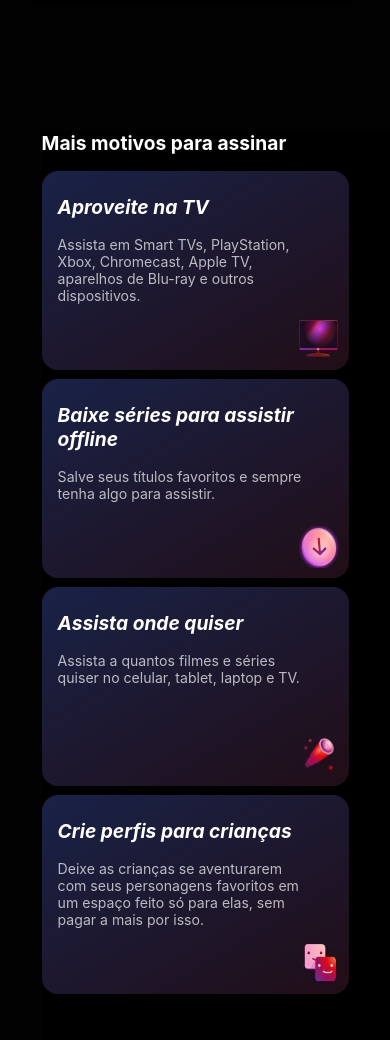
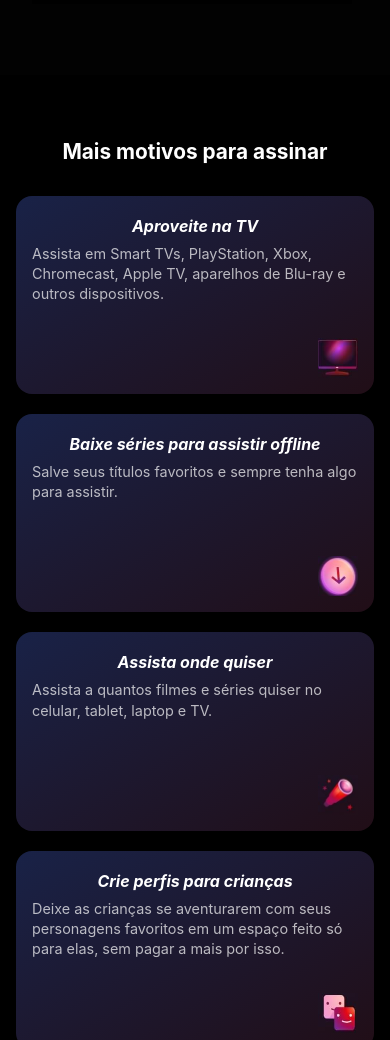
Before and after one commit to ttmzz/clone_netflix, a website: page src/index.html in a window 390 px wide. Shown: the part 1735-2775 px from the top of the page. Drawn offline with nearby package versions, Linux system fonts and the light colour scheme; files that its build step writes are made by us from their sources; a web font is replaced by a local one.

Commit message:
Update _plataformas.scss

```diff
--- a/src/styles/_plataformas.scss
+++ b/src/styles/_plataformas.scss
@@ -2,78 +2,75 @@
 
 .plataformas {
   background-color: variaveis.$corDeFundoPrincipal;
-  height: clamp(22rem, 40vh, 25.75rem);
-  width: clamp(19rem, 90vw, 80rem);
-  margin-top: 3.5rem;
-  margin-left: clamp(1rem, 8vw, 7.875rem);
-
-  @media (max-width: 640px) {
-    height: auto;
-    margin-left: 2.6rem;
-  }
+  padding: 4rem 1rem;
+  display: flex;
+  justify-content: center;
 
   &__container {
+    width: 100%;
+    max-width: 1280px;
     color: variaveis.$corDotextoPrincipal;
-    height: 100%;
-    width: 100%;
-    margin-bottom: clamp(2rem, 6vh, 3.75rem);
-
-    @media (max-width: 640px) {
-      display: inline-block;
-    }
 
     h2 {
-      margin-bottom: clamp(0.75rem, 2vh, 1.1rem);
+      font-size: clamp(1.5rem, 3vw, 2.2rem);
+      font-weight: bold;
+      text-align: center;
+      margin-bottom: 2.5rem;
+
+      @media (max-width: 640px) {
+        font-size: 1.3rem;
+        margin-bottom: 2rem;
+      }
     }
 
     &__lista {
-      display: flex;
-      flex-direction: row;
-      gap: clamp(0.5rem, 2vw, 1rem);
-
-      @media (max-width: 640px) {
-        flex-direction: column;
-        gap: 0.6rem;
-      }
+      display: grid;
+      grid-template-columns: repeat(auto-fit, minmax(280px, 1fr));
+      gap: 1.25rem;
 
       .plataforma {
+        display: flex;
+        flex-direction: column;
+        justify-content: space-between;
         position: relative;
         background: variaveis.$plataformaColor;
-        height: clamp(12rem, 30vh, 18.75rem);
-        width: clamp(18rem, 60vw, 45.5rem);
-        padding: clamp(1rem, 3vh, 1.5rem) 1rem clamp(3rem, 6vh, 5rem) 1rem;
+        padding: 1.5rem 1.25rem 3.5rem; // padding reduzido
         border-radius: 1rem;
+        height: 18.75rem; // altura aproximada da Netflix
+
 
         @media (max-width: 640px) {
           height: 12.4rem;
-          width: 19.2rem;
+          padding: 1.25rem 1rem 3rem;
         }
 
         &__title {
+          font-size: clamp(1rem, 2vw, 1.3rem);
           font-weight: bold;
           font-style: oblique;
+          margin-bottom: 0.5rem;
         }
 
         &__text {
+          font-size: clamp(0.9rem, 1.8vw, 1rem);
           color: variaveis.$corDoTexto;
-          font-size: clamp(0.88rem, 2vw, 1rem);
-          width: 93.4%;
+          line-height: 1.4;
+          flex-grow: 1;
         }
 
         img {
           position: absolute;
-          bottom: 10px;
-          right: 10px;
-          height: clamp(2.5rem, 5vh, 3.35rem);
-          width: clamp(2.5rem, 6vw, 3.5rem);
+          bottom: 1rem;
+          right: 1rem;
+          height: clamp(2.2rem, 5vh, 3rem);
+          width: clamp(2.2rem, 5vw, 3rem);
+
+          @media (max-width: 640px) {
+            height: 2.5rem;
+            width: 2.5rem;
+          }
         }
       }
     }
   }
-
-  @media (max-width: 640px) {
-    h2 {
-      font-size: 1.2em;
-    }
-  }
 }
```
